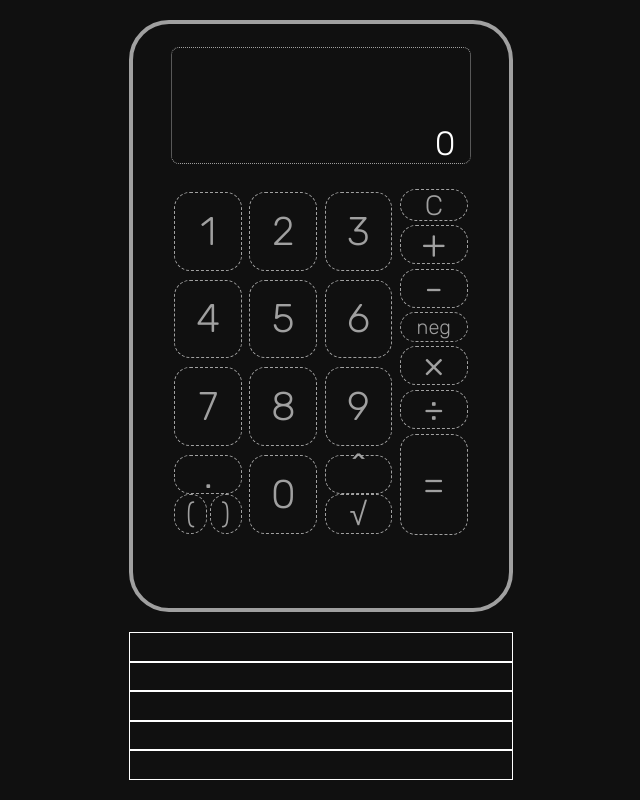
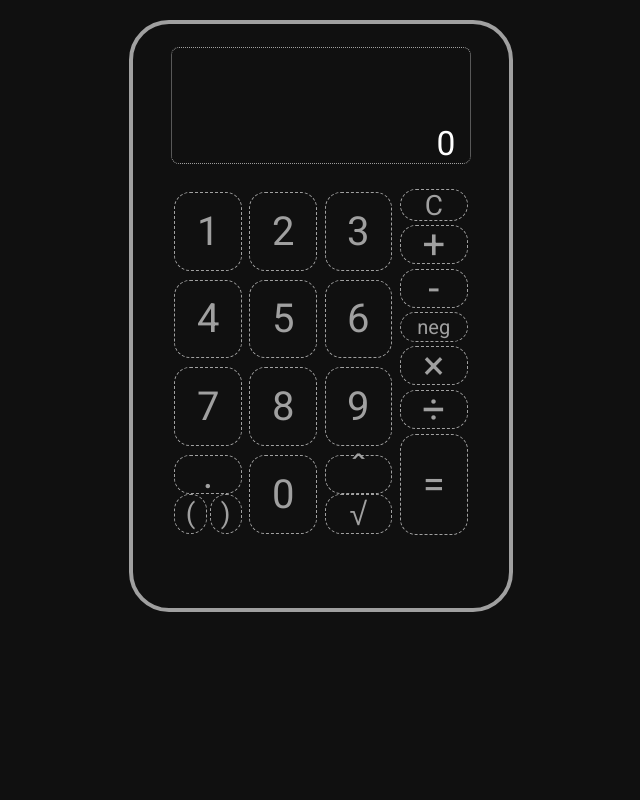
Before and after one commit to KenzoBT/LiveCalculator, a website: page public/calculator.html in a window 1280 px wide. Shown: the whole page, without its empty margins (319-959 px from the left). Drawn offline with nearby package versions, Linux system fonts and the light colour scheme; no server answers.

Commit message:
Font change + memory cells implemented

```diff
--- a/public/calc2.css
+++ b/public/calc2.css
@@ -18,6 +18,8 @@ body{
   flex-direction: column;
   align-items: center;
   justify-content: flex-start;
+  font-family: 'Roboto', sans-serif;
+  font-size: 3vh;
 }
 
 .memoryCell {
@@ -26,10 +28,28 @@ body{
   display: flex;
   align-items: center;
   justify-content: center;
+  /*
   box-sizing: border-box;
   border-width: 1px;
   border-style: solid;
   border-color: white;
+  */
+}
+
+#m1{
+  color: rgba(255, 255, 255, 1);
+}
+#m2{
+  color: rgba(255, 255, 255, 0.8);
+}
+#m3{
+  color: rgba(255, 255, 255, 0.6);
+}
+#m4{
+  color: rgba(255, 255, 255, 0.4);
+}
+#m5{
+  color: rgba(255, 255, 255, 0.2);
 }
 
 #base{
@@ -37,7 +57,7 @@ body{
   height: 80vh;
   width: calc(80vh * 0.6);
   font-size: 5vh;
-  font-family: 'Rubik', sans-serif;
+  font-family: 'Roboto', sans-serif;
   font-weight: 200;
   border-radius: 5vh;
   border-color: #a0a0a0;
@@ -66,7 +86,7 @@ body{
   display: flex;
   flex-direction: column;
   align-items: center;
-  font-family: 'Rubik';
+  font-family: 'Roboto';
   font-size: 4.2vh;
 }
 
--- a/public/calculator.html
+++ b/public/calculator.html
@@ -4,7 +4,7 @@
     <meta charset="UTF-8">
     <title>Calculator</title>
     <script src="myScript1.js"></script>
-    <link href="https://fonts.googleapis.com/css?family=Rubik:300,400,700&display=swap" rel="stylesheet">
+    <link href="https://fonts.googleapis.com/css?family=Roboto" rel="stylesheet">
     <link type="text/css" rel="stylesheet" href="./calc2.css">
   </head>
   <body>
```
